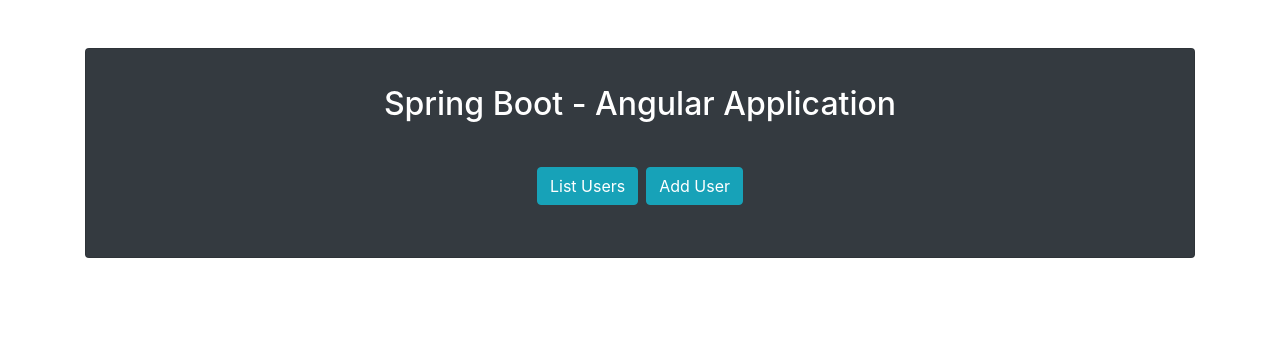
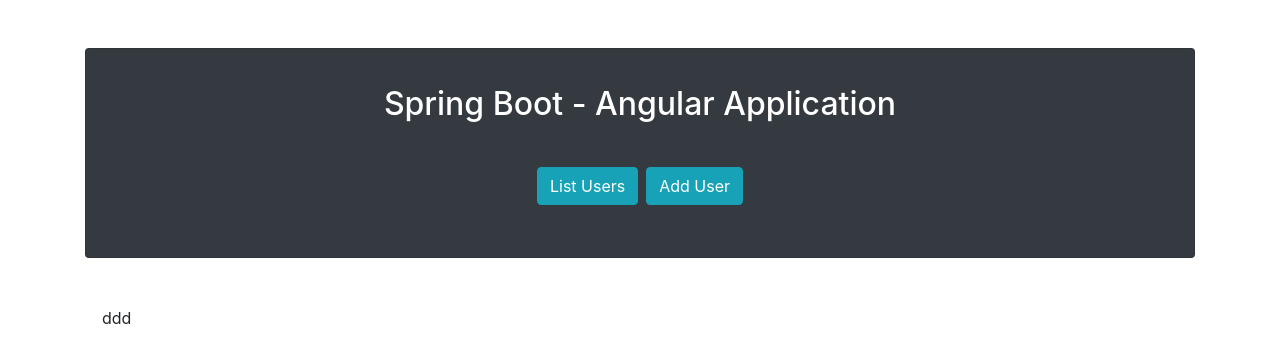
Before and after one commit to jottakas/rock-paper-scissors, an Angular app in the folder Presentation/: page / in a window 1280 px wide. Shown: the top 362 px of the page. Built offline with nearby package versions, Linux system fonts and the light colour scheme.

Commit message:
icons WIP

```diff
--- a/Presentation/angular.json
+++ b/Presentation/angular.json
@@ -28,7 +28,8 @@
               "src/assets"
             ],
             "styles": [
-              "src/styles.scss"
+              "src/styles.scss",
+              "node_modules/@fortawesome/fontawesome-free/css/fontawesome.min.css"
             ],
             "scripts": []
           },
--- a/Presentation/package.json
+++ b/Presentation/package.json
@@ -19,6 +19,7 @@
     "@angular/platform-browser": "^14.0.0",
     "@angular/platform-browser-dynamic": "^14.0.0",
     "@angular/router": "^14.0.0",
+    "@fortawesome/fontawesome-free": "^6.1.1",
     "jasmine-marbles": "^0.9.2",
     "rxjs": "~7.5.0",
     "tslib": "^2.3.0",
--- a/Presentation/src/app/app.component.html
+++ b/Presentation/src/app/app.component.html
@@ -18,3 +18,11 @@
     </div>
   </div>
 </div>
+
+<div class="container">
+  <div class="row">
+    <div class="col-md-12">
+      <app-game></app-game>
+    </div>
+  </div>
+</div>
--- a/Presentation/src/app/components/game/game.component.html
+++ b/Presentation/src/app/components/game/game.component.html
@@ -1 +1 @@
-<p>game works!</p>
+<app-hand-shape [handShape]="handShape">
--- a/Presentation/src/app/components/game/game.component.ts
+++ b/Presentation/src/app/components/game/game.component.ts
@@ -1,4 +1,6 @@
 import { Component, OnInit } from '@angular/core';
+import { HandShapeEnum } from 'src/app/shared/enums/hand-shape.enum';
+import { HandShape } from 'src/app/shared/interfaces/hand-shape.interface';
 
 @Component({
   selector: 'app-game',
@@ -8,6 +10,10 @@ import { Component, OnInit } from '@angular/core';
 })
 export class GameComponent implements OnInit {
 
+  handShape: HandShape = {
+    id: HandShapeEnum.Rock,
+    name: 'Rock'
+  }
   constructor() { }
 
   ngOnInit(): void {
--- a/Presentation/src/app/components/game/hand-shape/hand-shape.component.html
+++ b/Presentation/src/app/components/game/hand-shape/hand-shape.component.html
@@ -1,4 +1,7 @@
 
 <ng-container [ngSwitch]="handShape.id">
-    <!-- <div *ngSwitchCase=""></div> -->
+    <div *ngSwitchCase="1">
+        <i class="fa-solid fa-guitar"></i>
+        ddd
+    </div>
 </ng-container>
```
Also changed, not shown: 2 other files (tests, documents, lock files or other folders).
